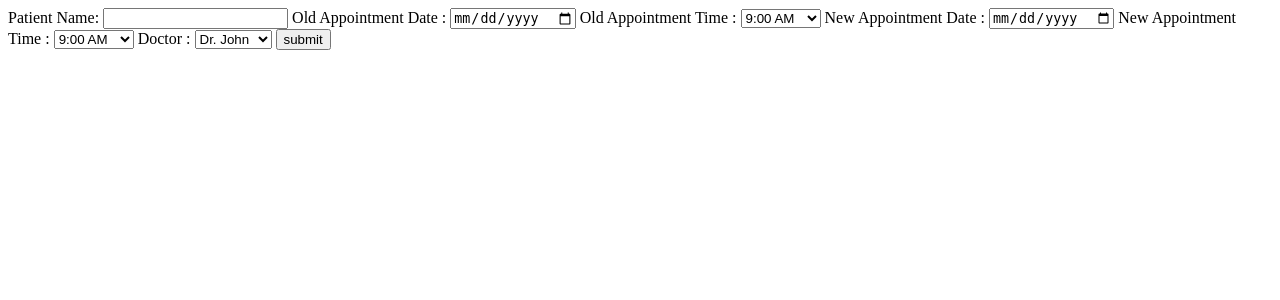
After one commit to VedhaSankar/health-care-app, a Flask app: page /modify-appointment in a window 1280 px wide. The commit adds this page. Shown: the top 300 px of the page. Run offline with Flask 3, Linux system fonts and the light colour scheme; parts of the project's set-up code (start-up, migrations or seed data) failed here and were passed over.

Commit message:
modify-appointment

```diff
--- a/app.py
+++ b/app.py
@@ -234,12 +234,12 @@ def appointment_reg():
         message = f'Hello {first_name} {last_name}!\nYour appointment has been booked successfully. \nDoctor: {doctor} \nAppointment Date: {appointment_date} \nTime Slot: {time_slot}'
 
 
-        for sender in EMAIL_LIST:
-            send_email(
-            receiver_address=user_from_db['email'],
-            subject='Appointment Confirmation',
-            content=message
-            )
+        # for sender in EMAIL_LIST:
+        #     send_email(
+        #     receiver_address=user_from_db['email'],
+        #     subject='Appointment Confirmation',
+        #     content=message
+        #     )
 
 
         return redirect('/appointment-list')
@@ -321,6 +321,51 @@ def feedback():
    return render_template('feedback.html')
 
 
+@app.route('/modify-appointment', methods = ['GET', 'POST'])
+def modify_appointment():
+    if request.method == 'POST':
+       pn             = request.values.get("pn")
+       oad            = datetime.strptime(request.form['oad'], '%Y-%m-%d').date()
+       oat            = request.form.getlist('oat')[0]
+       nad            = datetime.strptime(request.form['nad'], '%Y-%m-%d').date()
+       nat            = request.form.getlist('nat')[0]
+       doc            = request.values.getlist("doc")[0]
+
+       oad = oad.strftime("%d/%m/%Y")
+       nad = nad.strftime("%d/%m/%Y")
+
+       collection_name = 'patient-appointment'
+       patient_collection = database[collection_name]
+
+       appointment_from_db = patient_collection.find({},{"appointment_date":1, "time_slot" : 1, "doctor" : 1})
+
+       for item in appointment_from_db:
+
+            if item['appointment_date'] == nad and item["time_slot"] == nat and item['doctor'] == doc:
+
+                message = "Please choose a different time slot/date or choose a different doctor"
+
+                return render_template("modify-appointment.html",message=message)
+            else:
+
+
+                myquery = { "first_name": pn }
+                newvalues = { "$set": { "appointment_date": nad } }
+                # newvalues1 = { "$set": { "time_slot": nat } }
+
+                patient_collection.update_one(myquery, newvalues)
+                # patient_collection.update_one(myquery, newvalues)
+
+            return render_template("modify-appointment.html",message="success")
+    return render_template("modify-appointment.html")
+
+
+
+
+
+
+
+
 if __name__== "__main__":
     app.run(host="0.0.0.0", debug = True, port = PORT)
     # authenticate("vedha", "1234")
--- /dev/null
+++ b/templates/modify-appointment.html
@@ -0,0 +1,46 @@
+<!DOCTYPE html>
+<html lang="en">
+<head>
+    <meta charset="UTF-8">
+    <meta http-equiv="X-UA-Compatible" content="IE=edge">
+    <meta name="viewport" content="width=device-width, initial-scale=1.0">
+    <title>Document</title>
+</head>
+<body>
+    <form action="/modify-appointment" method="post">
+        Patient Name: <input type="text" name="pn" id="pn">
+        Old Appointment Date : <input type="date" name="oad">
+        Old Appointment Time :  <select id="oat" name="oat">
+            <option value="9:00 AM">9:00 AM</option>
+            <option value="10:00 AM">10:00 AM</option>
+            <option value="11:00 AM">11:00 AM</option>
+            <option value="12:00 PM">12:00 PM</option>
+            <option value="1:00 PM">1:00 PM</option>
+            <option value="2:00 PM">2:00 PM</option>
+            <option value="3:00 PM">3:00 PM</option>
+            <option value="4:00 PM">4:00 PM</option>
+            <option value="5:00 PM">5:00 PM</option>
+          </select>
+          New Appointment Date : <input type="date" name="nad">
+          New Appointment Time :  <select id="nat" name="nat">
+              <option value="9:00 AM">9:00 AM</option>
+              <option value="10:00 AM">10:00 AM</option>
+              <option value="11:00 AM">11:00 AM</option>
+              <option value="12:00 PM">12:00 PM</option>
+              <option value="1:00 PM">1:00 PM</option>
+              <option value="2:00 PM">2:00 PM</option>
+              <option value="3:00 PM">3:00 PM</option>
+              <option value="4:00 PM">4:00 PM</option>
+              <option value="5:00 PM">5:00 PM</option>
+            </select>
+
+            Doctor : <select id="doctor" name="doc" class="form-control">
+                <option value="Dr. John">Dr. John</option>
+                <option value="Dr. Smith">Dr. Smith</option>
+                <option value="Dr. David">Dr. David</option>
+              </select>
+              <input type="submit" value="submit">
+    </form>
+    {{message}}
+</body>
+</html>
```
Also changed, not shown: templates/appointment-list.html (+17 -0 lines).
